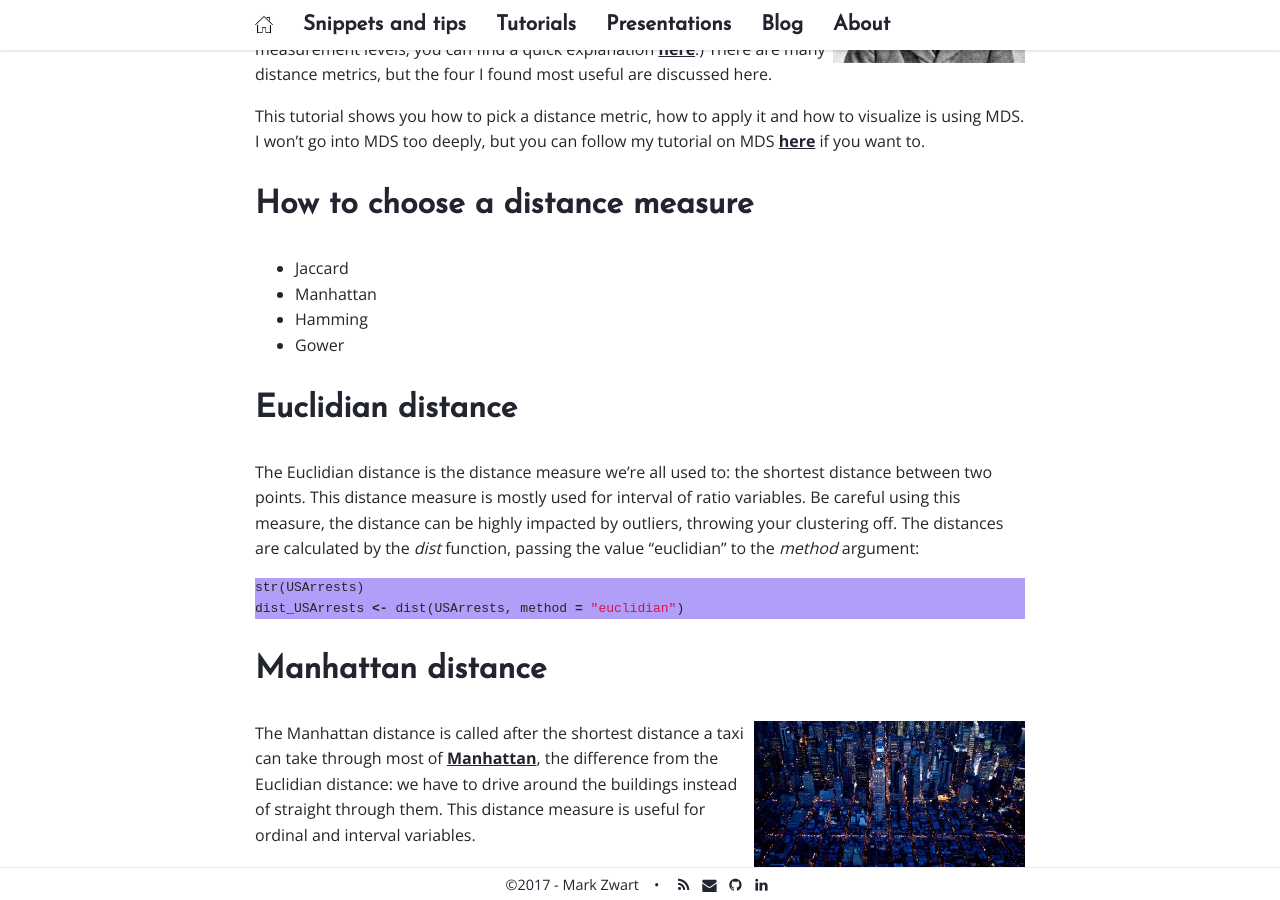
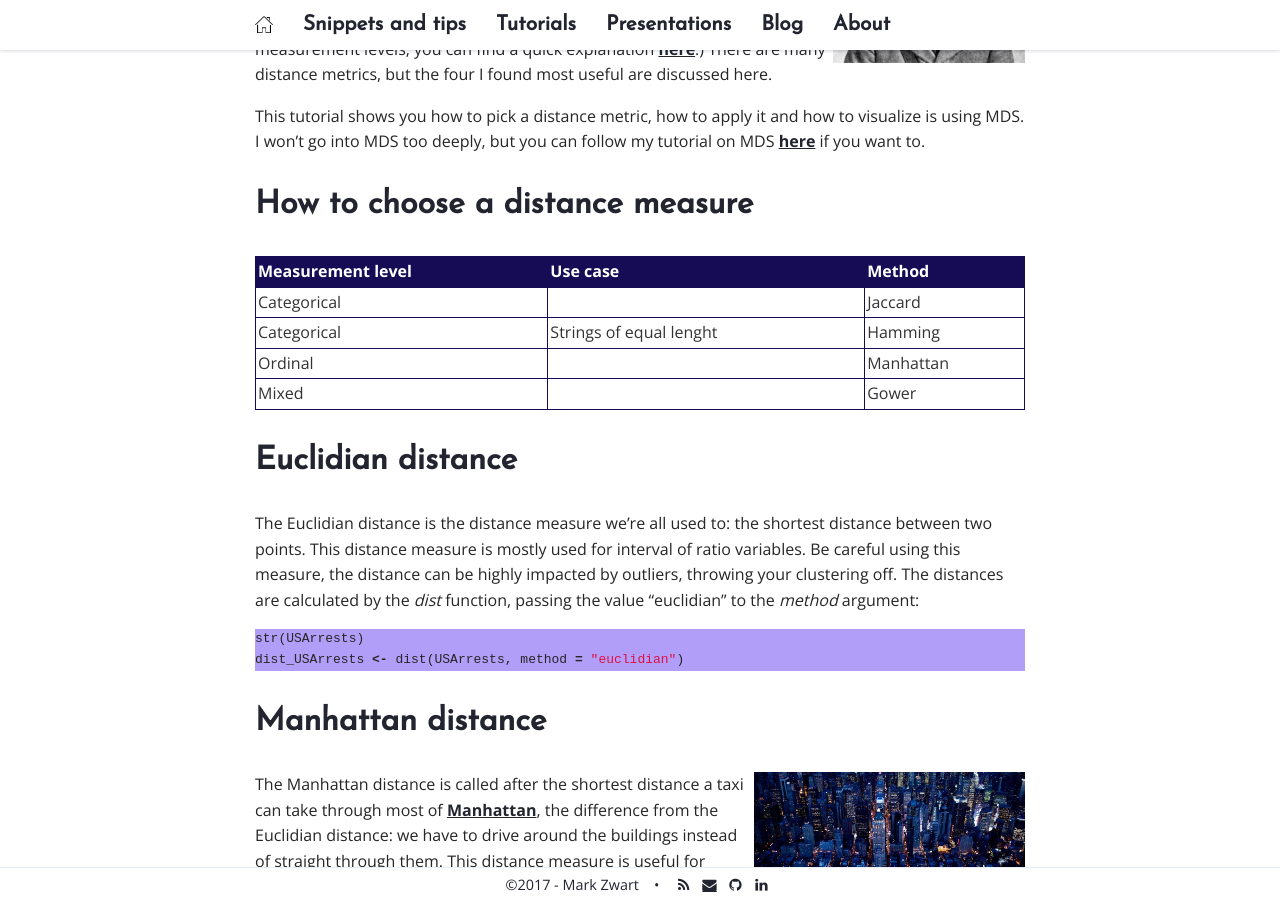
Before and after one commit to mark-me/mark-me.github.io, a Jekyll site: the page built from _pages/tutorials/distance-measures/distance-measures.md, in a window 1280 px wide and 900 px high, scrolled down 423 px. Built offline with Jekyll 4.4.1, drawn with Linux system fonts in a browser that asks for light colours; nearby versions of some CDN libraries; comment, search, counter and statistics services are not loaded.

Commit message:
Update distance-measures.md

```diff
--- a/_pages/tutorials/distance-measures/distance-measures.md
+++ b/_pages/tutorials/distance-measures/distance-measures.md
@@ -14,10 +14,12 @@ This tutorial shows you how to pick a distance metric, how to apply it and how t
 
 # How to choose a distance measure
 
-* Jaccard
-* Manhattan
-* Hamming
-* Gower
+| Measurement level | Use case | Method |
+| ----------------- | -------  | ------ |
+| Categorical |                         | Jaccard   |
+| Categorical | Strings of equal lenght | Hamming   |
+| Ordinal     |                         | Manhattan |
+| Mixed       |                         | Gower     |
 
 
 # Euclidian distance
```
